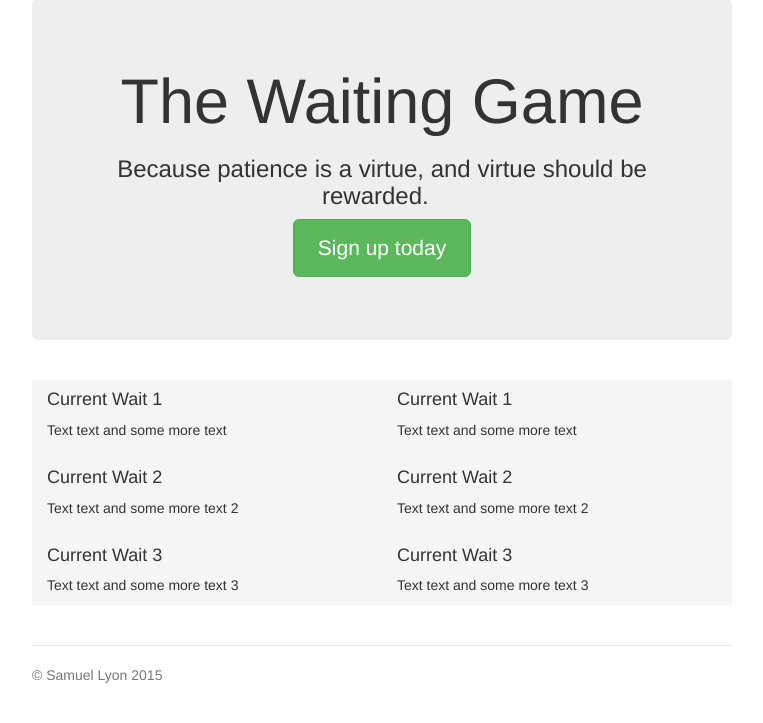
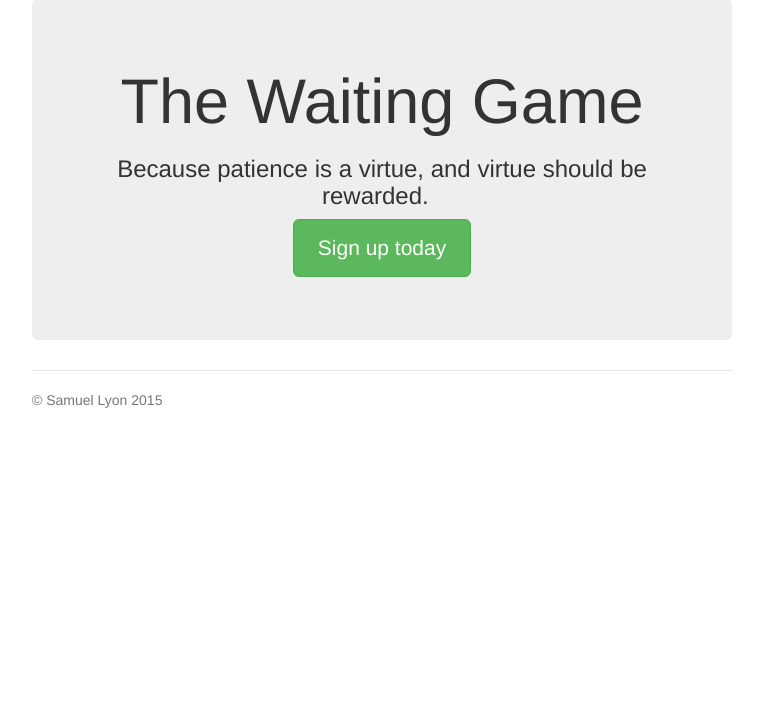
Before and after one commit to samblyon/twg, a Flask app: page / in a window 1280 px wide. Shown: the part 77-800 px from the top of the page, without its empty margins (258-1021 px from the left). Run offline with Flask 2, Linux system fonts and the light colour scheme; some libraries are stand-ins or nearby versions.

Commit message:
remove junk from home page

```diff
--- a/templates/index.html
+++ b/templates/index.html
@@ -30,29 +30,6 @@
 			</p>
 		</div>
 
-		<div class="row marketing">
-			<div class="col-lg-6">
-				<h4>Current Wait 1</h4>
-				<p>Text text and some more text</p>
-
-				<h4>Current Wait 2</h4>
-				<p>Text text and some more text 2</p>
-
-				<h4>Current Wait 3</h4>
-				<p>Text text and some more text 3</p>
-			</div>
-
-			<div class="col-lg-6">
-				<h4>Current Wait 1</h4>
-				<p>Text text and some more text</p>
-
-				<h4>Current Wait 2</h4>
-				<p>Text text and some more text 2</p>
-
-				<h4>Current Wait 3</h4>
-				<p>Text text and some more text 3</p>
-			</div>
-		</div>
 
 		<footer class="footer">
 			<p>&copy; Samuel Lyon 2015</p>
```
